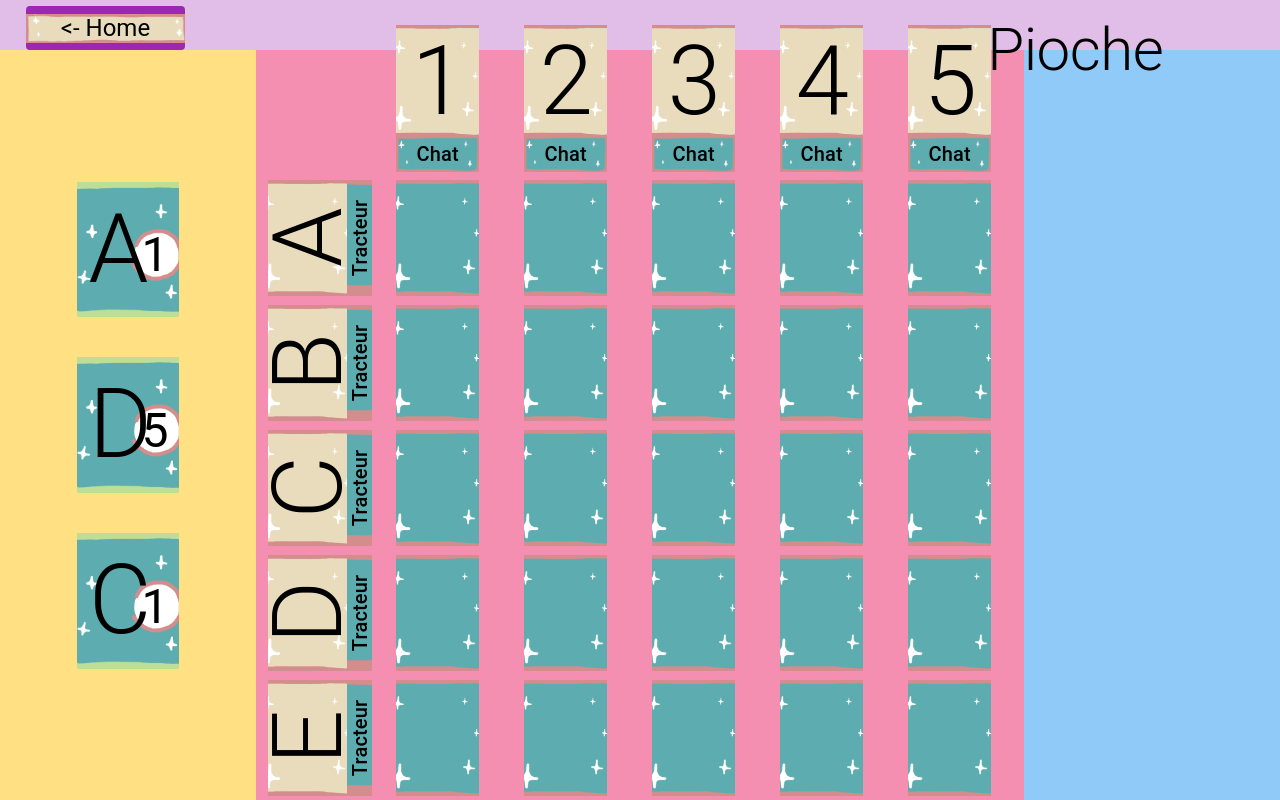
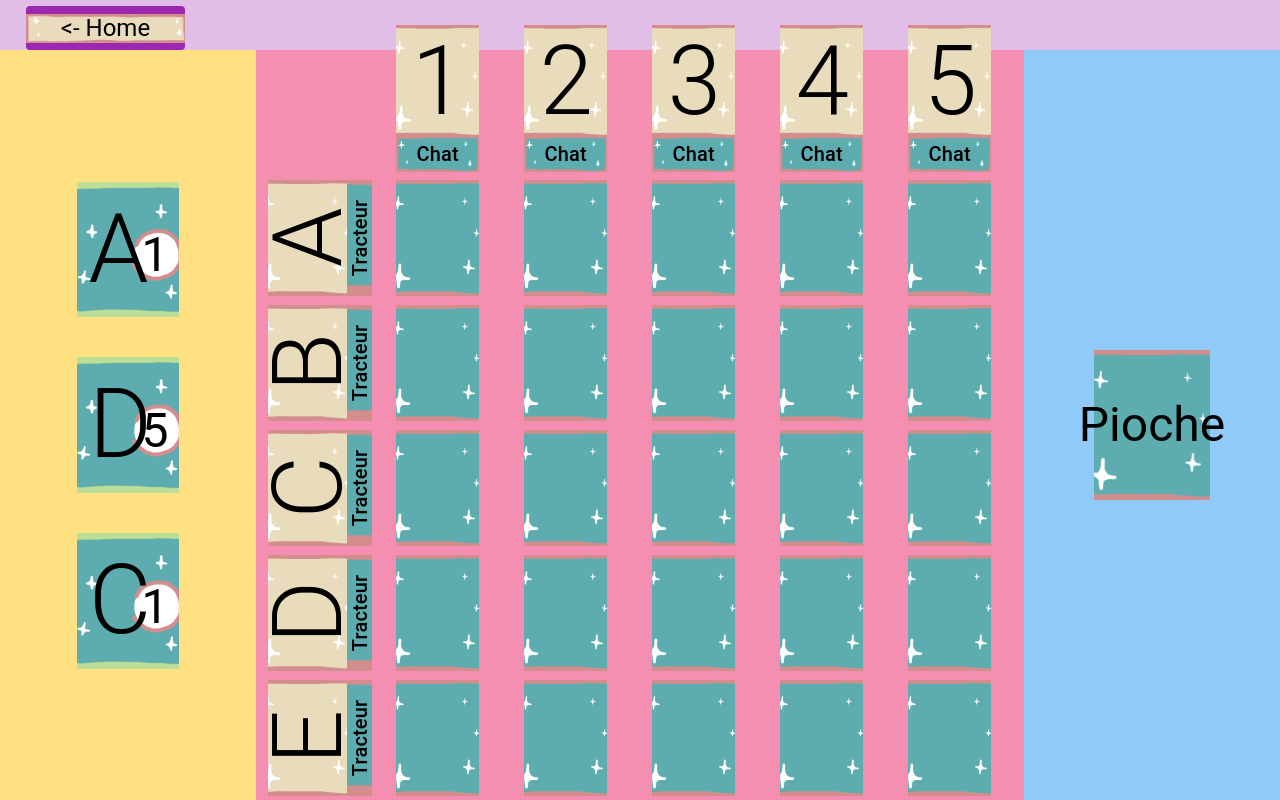
Before and after one commit to Jiihana/MotRigoloWeb, a React (Create React App) app in the folder motrigoloreact/client/: page / in a window 1280 px wide. Built offline with nearby package versions, Linux system fonts and the light colour scheme; no server answers.

Commit message:
pioche ok

```diff
--- a/motrigoloreact/client/src/Pages/Game/Cards/CardPioche/CardPioche.tsx
+++ b/motrigoloreact/client/src/Pages/Game/Cards/CardPioche/CardPioche.tsx
@@ -3,16 +3,24 @@ import { Box, colors } from '@mui/material';
 import CardWithText from '../CardWithText/CardWithText';
 
 const CardPioche = () => {
-    const background = '/images/cardIndexBack.png';
+    const background = 'url(/images/cardIndexBack.png)';
 
     return (
-        <Box sx={{ height: 'auto', width: '40%', backgroundColor: colors.green[500] }}>
+        <Box
+            sx={{
+                height: '20%',
+                width: '45%',
+                alignItems: 'center',
+                justifyContent: 'center',
+                display: 'flex'
+            }}
+        >
             <CardWithText
-                cardText="Pioche"
+                cardText={'Pioche'}
                 backgroundImage={background}
-                height="100%"
-                width="auto"
-                textVariant="h2"
+                height={'100%'}
+                width={'100%'}
+                textVariant={'h3'}
                 textShouldRotate={false}
             ></CardWithText>
         </Box>
--- a/motrigoloreact/client/src/Pages/Game/GameLobby/GameLobby.tsx
+++ b/motrigoloreact/client/src/Pages/Game/GameLobby/GameLobby.tsx
@@ -71,10 +71,12 @@ const GameLobby = () => {
 
                     <Box
                         sx={{
-                            alignItems: 'center',
                             height: '100%',
                             width: '20%',
-                            backgroundColor: colors.blue[200]
+                            backgroundColor: colors.blue[200],
+                            alignItems: 'center',
+                            justifyContent: 'center',
+                            display: 'flex'
                         }}
                     >
                         <CardPioche></CardPioche>
```
